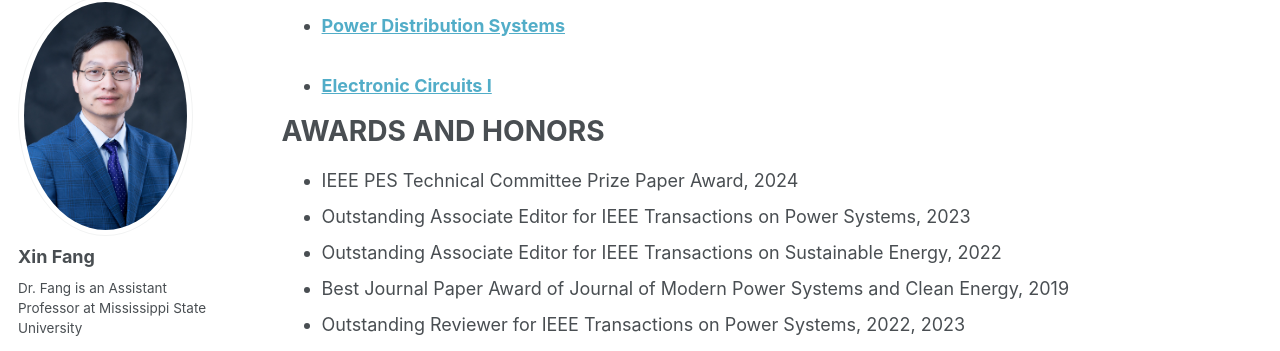
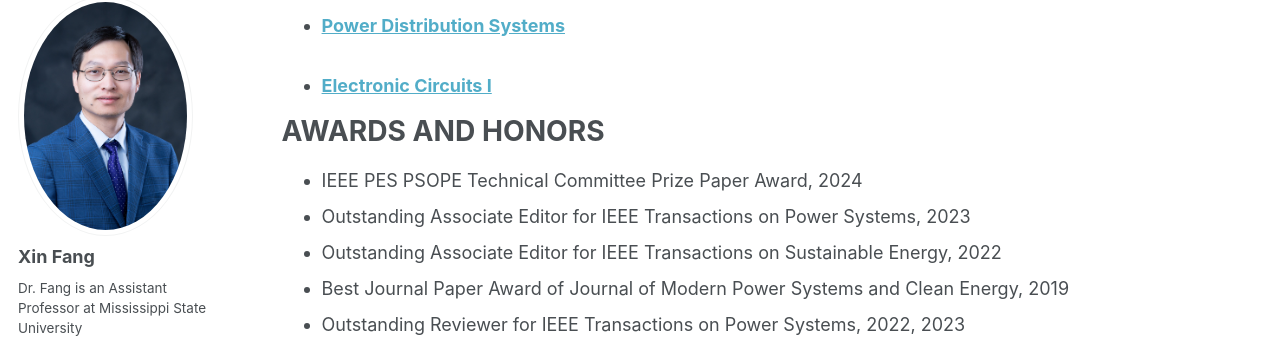
Before and after one commit to XinFang88/xinfang88.github.io, a Jekyll site: the page built from _pages/cv.md, in a window 1280 px wide and 900 px high, scrolled down 4152 px. Shown: the part 90-441 px from the top of the window. Built offline with Jekyll 4.4.1, drawn with Linux system fonts in a browser that asks for light colours; some web fonts are replaced.

Commit message:
Update cv.md

```diff
--- a/_pages/cv.md
+++ b/_pages/cv.md
@@ -43,7 +43,7 @@ Teaching
 
 AWARDS AND HONORS
 ======
-* IEEE PES Technical Committee Prize Paper Award, 2024
+* IEEE PES PSOPE Technical Committee Prize Paper Award, 2024
 * Outstanding Associate Editor for IEEE Transactions on Power Systems, 2023
 * Outstanding Associate Editor for IEEE Transactions on Sustainable Energy, 2022
 * Best Journal Paper Award of Journal of Modern Power Systems and Clean Energy, 2019
```
